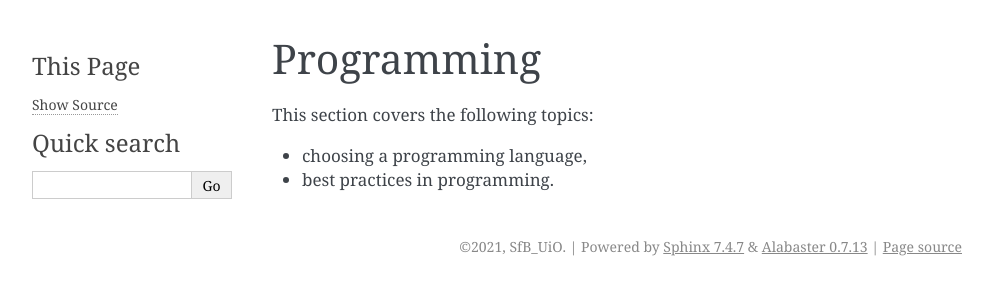
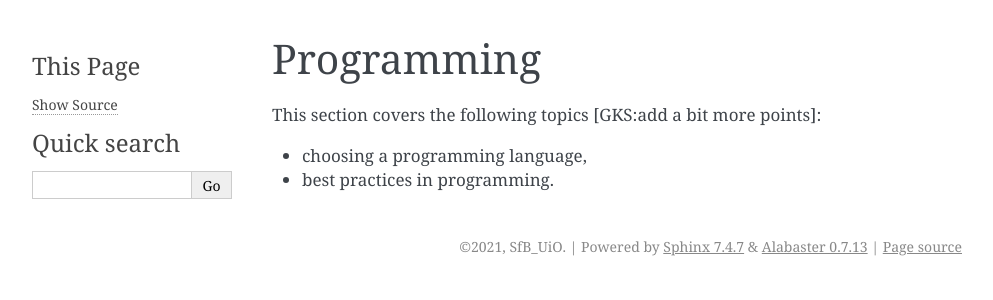
Before and after one commit to uio-bmi/sfb_knowledgebase, a Sphinx documentation site: the page built from source/programming.rst, in a window 1280 px wide. Shown: the top 300 px of the page, without its empty margins (148-1141 px from the left). Built offline with Sphinx 7.4.7, drawn with Linux system fonts in a browser that asks for light colours.

Commit message:
Update programming.rst

```diff
--- a/source/programming.rst
+++ b/source/programming.rst
@@ -1,7 +1,7 @@
 Programming
 ===========
 
-This section covers the following topics:
+This section covers the following topics [GKS:add a bit more points]:
 
 - choosing a programming language,
 - best practices in programming.
```
